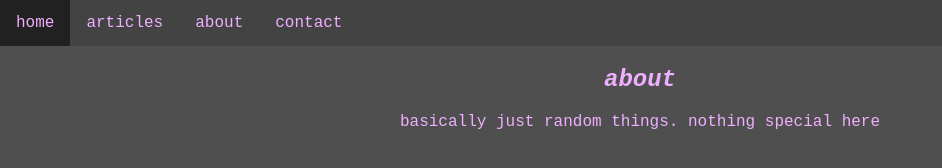
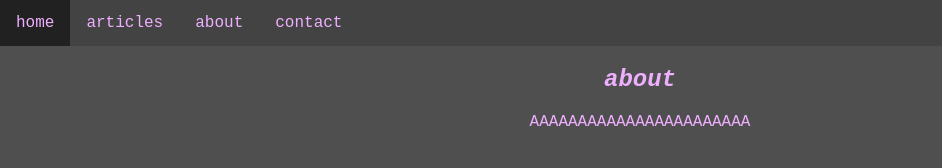
Before and after one commit to lmaopalbol/lmaopalbol.github.io, a plain HTML site: page about.html in a window 1280 px wide. Shown: the whole page, without its empty margins (0-942 px from the left). Drawn offline with Linux system fonts and the light colour scheme.

Commit message:
Update about.html

```diff
--- a/about.html
+++ b/about.html
@@ -17,7 +17,7 @@
     <center>
       <h2>about</h2>
       <p></p>
-      <p>basically just random things. nothing special here</p>
+      <p>AAAAAAAAAAAAAAAAAAAAAAA</p>
     </center>
   </body>
 </html>
```
